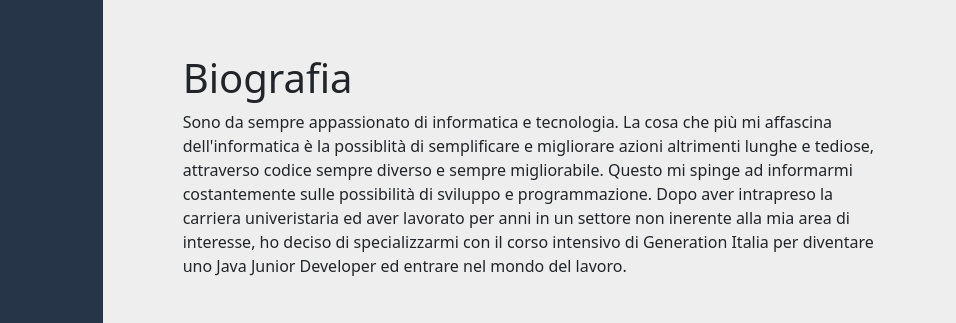
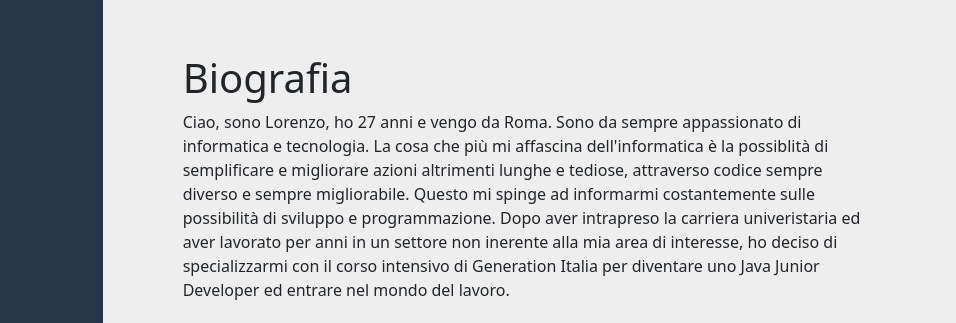
Before and after one commit to LorenzoPezzi/cv, a plain HTML site: page index.html in a window 1280 px wide. Shown: the part 102-425 px from the top of the page, 324-1280 px from the left. Drawn offline with nearby package versions, Linux system fonts and the light colour scheme.

Commit message:
Update index.html

```diff
--- a/index.html
+++ b/index.html
@@ -60,7 +60,12 @@
 
                 <div class="col-12 col-lg-8 right-col">
                     <h1>Biografia</h1>
-                    <p>Sono da sempre appassionato di informatica e tecnologia. La cosa che più mi affascina dell'informatica è la possiblità di semplificare e migliorare azioni altrimenti lunghe e tediose, attraverso codice sempre diverso e sempre migliorabile. Questo mi spinge ad informarmi costantemente sulle possibilità di sviluppo e programmazione. Dopo aver intrapreso la carriera univeristaria ed aver lavorato per anni in un settore non inerente alla mia area di interesse, ho deciso di specializzarmi con il corso intensivo di Generation Italia per diventare uno Java Junior Developer ed entrare nel mondo del lavoro.</p>
+                    <p>Ciao, sono Lorenzo, ho 27 anni e vengo da Roma.
+                      Sono da sempre appassionato di informatica e tecnologia. La cosa che più mi affascina dell'informatica è la possiblità di semplificare
+                      e migliorare azioni altrimenti lunghe e tediose, attraverso codice sempre diverso e sempre migliorabile.
+                      Questo mi spinge ad informarmi costantemente sulle possibilità di sviluppo e programmazione.
+                      Dopo aver intrapreso la carriera univeristaria ed aver lavorato per anni in un settore non inerente alla mia area di interesse,
+                      ho deciso di specializzarmi con il corso intensivo di Generation Italia per diventare uno Java Junior Developer ed entrare nel mondo del lavoro.</p>
                     <div class="row mt-5">
                         <div class="col-md-5">
                             <h3>Interessi</h3>
```
